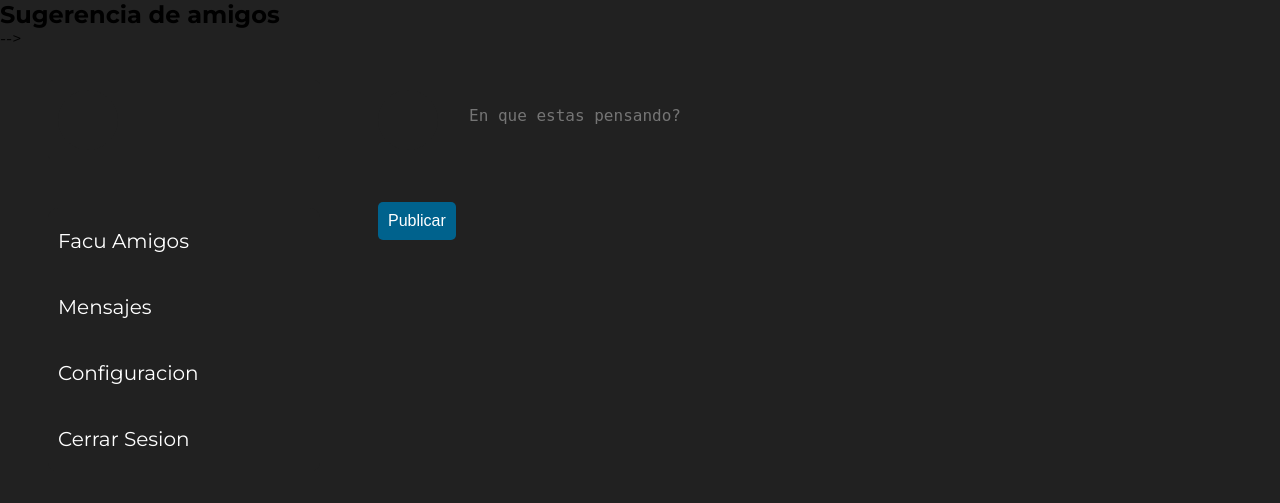
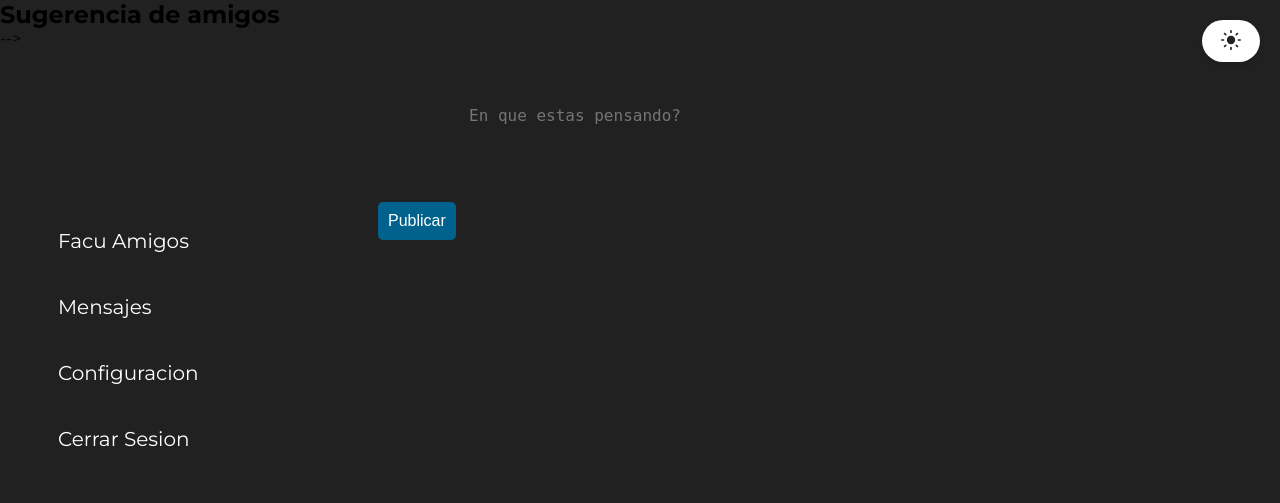
Before and after one commit to TomasB-Dev/utnetwork, a Flask app: template templates/home.html in a window 1280 px wide. Shown: the top 503 px of the page. Run offline with Flask 3, Linux system fonts and the light colour scheme; the template is opened without the code that fills it, so the values that code supplies are empty.

Commit message:
add d/l mode in home, and add saver error in sendmail

```diff
--- a/app/models/Mail_Send.py
+++ b/app/models/Mail_Send.py
@@ -1,6 +1,7 @@
 import smtplib
 from email.mime.text import MIMEText
 from email.mime.multipart import MIMEMultipart
+from app.utils.Error_Saver import save_error
 
 
 class Send_Mail:
@@ -27,4 +28,4 @@
             servidor.quit()
 
         except Exception as e:
-            print(f'error al enviar el correo {e}')
+            save_error(e)
--- a/static/css/home.css
+++ b/static/css/home.css
@@ -16,14 +16,15 @@
 * {
     margin: 0;
     padding: 0;
-      background-color: var(--bg--color);
+
 
 }
 
 
 
 body {
-  font-family: "Montserrat", sans-serif;
+    font-family: "Montserrat", sans-serif;
+    background-color: var(--bg--color);
 }
 
 
@@ -171,6 +172,23 @@
 
 }
 
+/* btn cambiar de oscuro a claro*/
+#swap-btn {
+    position: absolute;
+    top: 20px;
+    right: 20px;
+    padding: 0.6rem 1.2rem;
+    background: #ffffff;
+    border: none;
+    border-radius: 2rem;
+    color: var(--bg--color);
+    font-weight: bold;
+    cursor: pointer;
+    box-shadow: 0 4px 6px rgba(0,0,0,0.1);
+    transition: all 0.3s ease;
+    z-index: 999;
+}
+
 
 
 
--- a/templates/home.html
+++ b/templates/home.html
@@ -7,7 +7,7 @@
     <link rel="stylesheet" href="{{url_for('static',filename='css/home.css')}}">
     <title>Inicio | UTNetwork</title>
 </head>
-<body>
+<body id="body">
     <!-- <section class="container">
     <div class="container_info_profile">
         <div>
@@ -26,7 +26,7 @@
             <textarea name="publicacion" id="publicacion" placeholder="en que estas pensando? {{usuario['nombre']}}" maxlength="500" ></textarea>
             <button type="submit">Publicar</button>
         </form>
-        <!-- test pa ver como se ve, hacerlo lindoss -->
+        test pa ver como se ve, hacerlo lindoss -->
         <h2>{{publicaciones[0]['contenido']}}</h2>
     </div>
     <div class="right_container">
@@ -63,6 +63,11 @@
             </nav>
         </aside>
         <main>
+            <button id="swap-btn" onclick="changue_BG()"><svg width="20" height="20" viewBox="0 0 24 24" fill="none" xmlns="http://www.w3.org/2000/svg">
+                <circle cx="12" cy="12" r="5" fill="currentColor"/>
+                <path d="M12 1v2M12 21v2M4.22 4.22l1.42 1.42M18.36 18.36l1.42 1.42M1 12h2M21 12h2M4.22 19.78l1.42-1.42M18.36 5.64l1.42-1.42" stroke="currentColor" stroke-width="2" stroke-linecap="round"/>
+                </svg>
+            </button>
             <div class="container_publish">
                 <div>
                     <picture>
@@ -77,7 +82,7 @@
 
         </aside>
     </div>
-
+<script src="{{url_for('static',filename='js/modo-luz.js')}}"></script>
 <script>
 const usuario = '{{ usuario | tojson |safe }}';
 localStorage.setItem('usuario', usuario)
```
